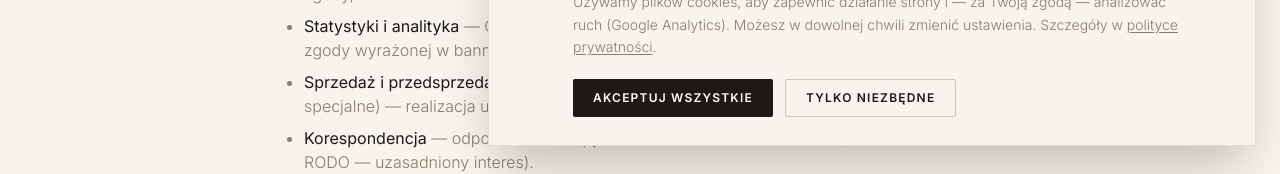
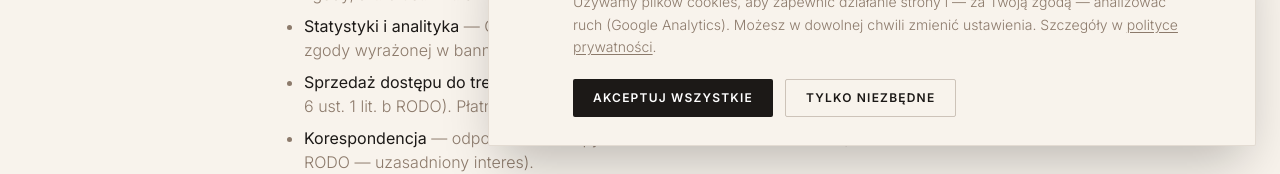
Before and after one commit to piter20005/estitalk2, a Next.js app: page /polityka-prywatnosci in a window 1280 px wide. Shown: the part 630-804 px from the top of the page. Built offline with nearby package versions, Linux system fonts and the light colour scheme.

Commit message:
Remove presale references from privacy policy

```diff
--- a/app/(site)/polityka-prywatnosci/page.tsx
+++ b/app/(site)/polityka-prywatnosci/page.tsx
@@ -69,9 +69,9 @@ export default function PrivacyPolicyPage() {
                 w trybie zanonimizowanym (na podstawie Twojej zgody wyrażonej w bannerze cookies).
               </li>
               <li>
-                <strong className="text-esti-dark">Sprzedaż i przedsprzedaż dostępu do treści premium</strong>{' '}
-                (w tym sekcja „For Doctors" i premiery specjalne) — realizacja umowy zakupu
-                (art. 6 ust. 1 lit. b RODO). Płatność obsługuje Stripe.
+                <strong className="text-esti-dark">Sprzedaż dostępu do treści premium</strong>{' '}
+                (sekcja „For Doctors") — realizacja umowy zakupu (art. 6 ust. 1 lit. b RODO).
+                Płatność obsługuje Stripe.
               </li>
               <li>
                 <strong className="text-esti-dark">Korespondencja</strong> — odpowiedzi na zapytania
```
